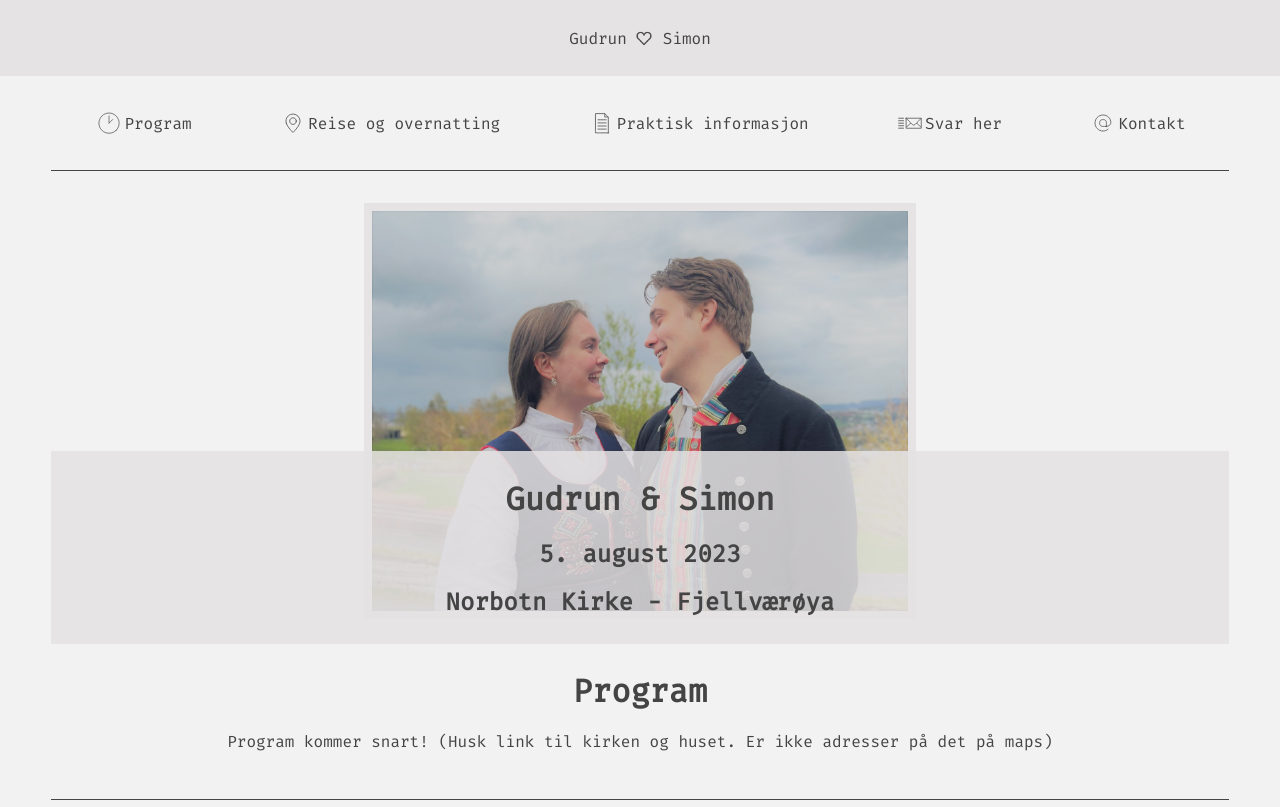
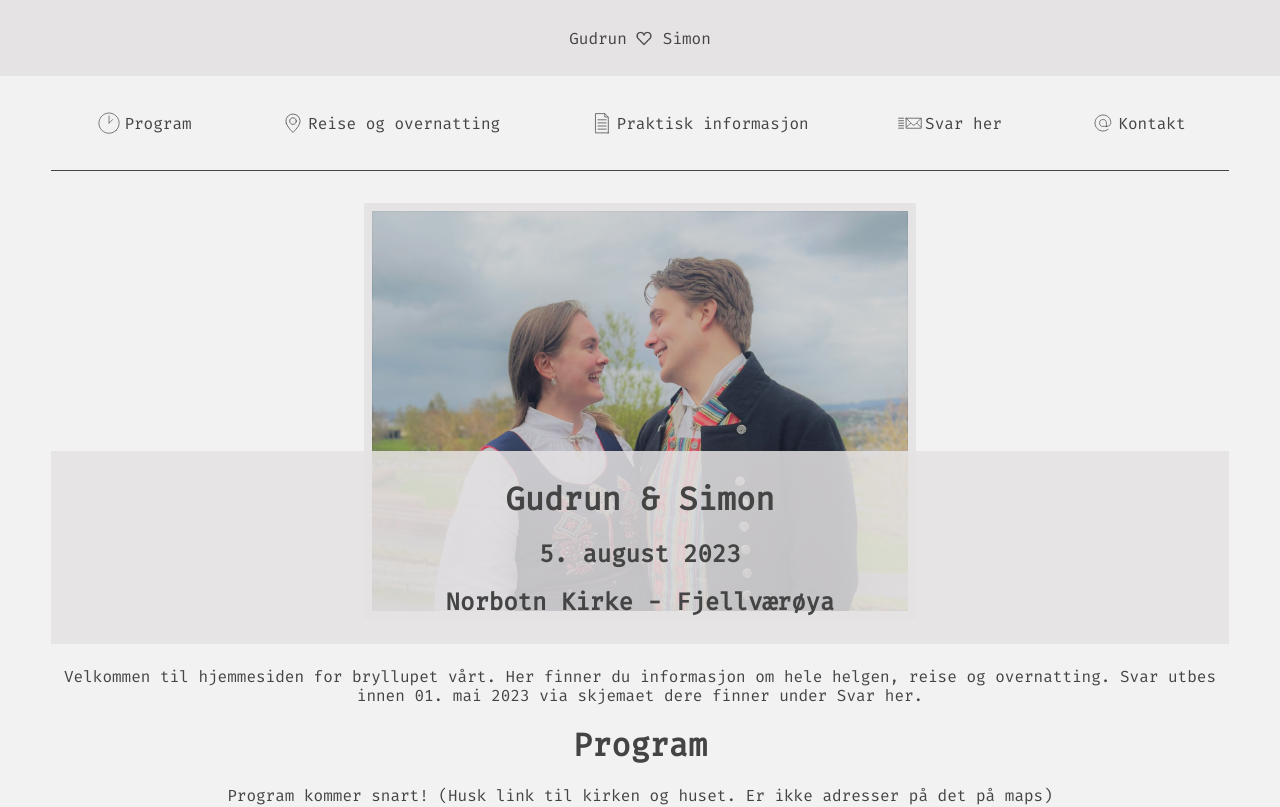
Before and after one commit to melhoos/gudrunogsimon, a React (Create React App) app: page / in a window 1280 px wide. Shown: the top 807 px of the page. Built offline with nearby package versions, Linux system fonts and the light colour scheme.

Commit message:
Update Program.jsx

```diff
--- a/src/Program.jsx
+++ b/src/Program.jsx
@@ -3,7 +3,10 @@ import React from 'react';
 const Program = () => {
   return (
     <div id="Program">
-      <h1>
+    <p>
+    Velkommen til hjemmesiden for bryllupet vårt. Her finner du informasjon om hele helgen, reise og overnatting. Svar utbes innen 01. mai 2023 via skjemaet dere finner under Svar her.
+    </p>
+    <h1>
         Program
       </h1>
       <p>
```
